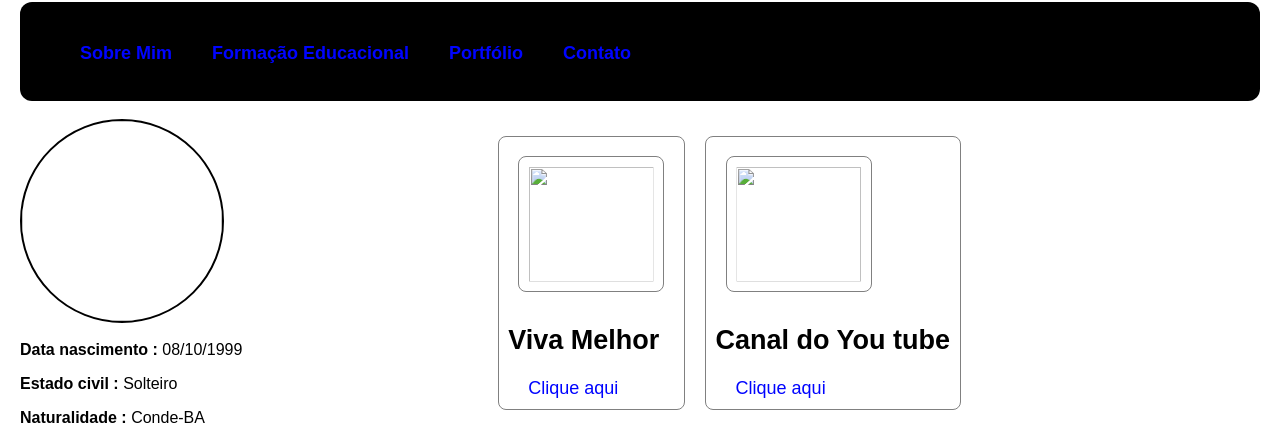
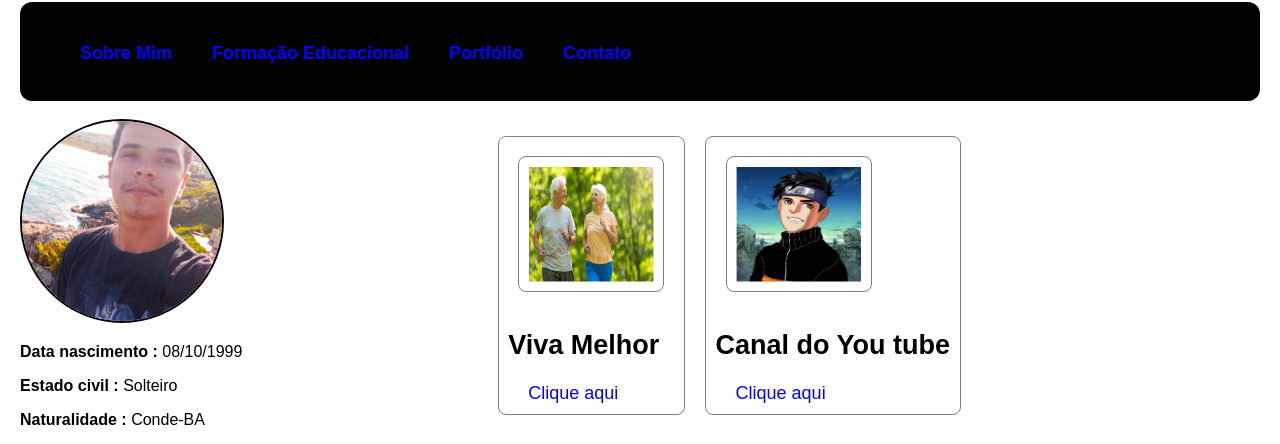
Before and after one commit to Patoxl12/Carlos-Eduardo-Santos-Silva, a plain HTML site: page portfolio.html in a window 1280 px wide. Shown: the part 78-522 px from the top of the page. Drawn offline with Linux system fonts and the light colour scheme.

Commit message:
Update portfolio.html

```diff
--- a/portfolio.html
+++ b/portfolio.html
@@ -20,7 +20,7 @@ scale=1.0">
      <div class="container">
         <aside class="image_eu">
             <br>
-            <img src="Imagens/eu.png" class="img"> <!--imagem da tela inicial-->
+            <img src="eu.png" class="img"> <!--imagem da tela inicial-->
             <div class="infos">
                 <p> <strong>Data nascimento :</strong> 08/10/1999</p>
                 <p><strong>Estado civil : </strong>Solteiro</p> <!--Rodapé da imagem-->
@@ -32,7 +32,7 @@ scale=1.0">
         <section>
         <div class="divisao">
             <div class="imgport">
-                <img src="Imagens/viva melhor.jpg" class="imgport">  <!-- Para adicionar a imagem no card e colocar as bordas arendondadas-->
+                <img src="viva melhor.jpg" class="imgport">  <!-- Para adicionar a imagem no card e colocar as bordas arendondadas-->
 
                 <div>
                     <h2>Viva Melhor</h2>
@@ -42,7 +42,7 @@ scale=1.0">
                 </div>
             </div>
             <div class="imgport">
-                <img src="Imagens/canal.jpeg" class="imgport">
+                <img src="canal.jpeg" class="imgport">
 
                 <div>
                     <h2>Canal do You tube</h2>
```
